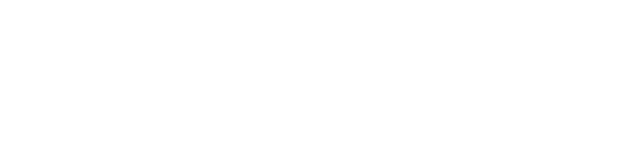
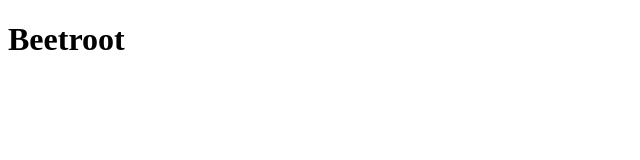
Before and after one commit to situ0020/dsn1678-exercise-0, a plain HTML site: page index.html in a window 1280 px wide. Shown: the whole page, without its empty margins (0-640 px from the left). Drawn offline with Linux system fonts and the light colour scheme.

Commit message:
Added h1 & title

```diff
--- a/index.html
+++ b/index.html
@@ -2,9 +2,12 @@
 <html>
 <head>
 <meta charset="UTF-8">
-<title>Untitled Document</title>
+<title>Beetroot</title>
 </head>
 
 <body>
+
+	<h1>Beetroot</h1>
+
 </body>
 </html>
```
